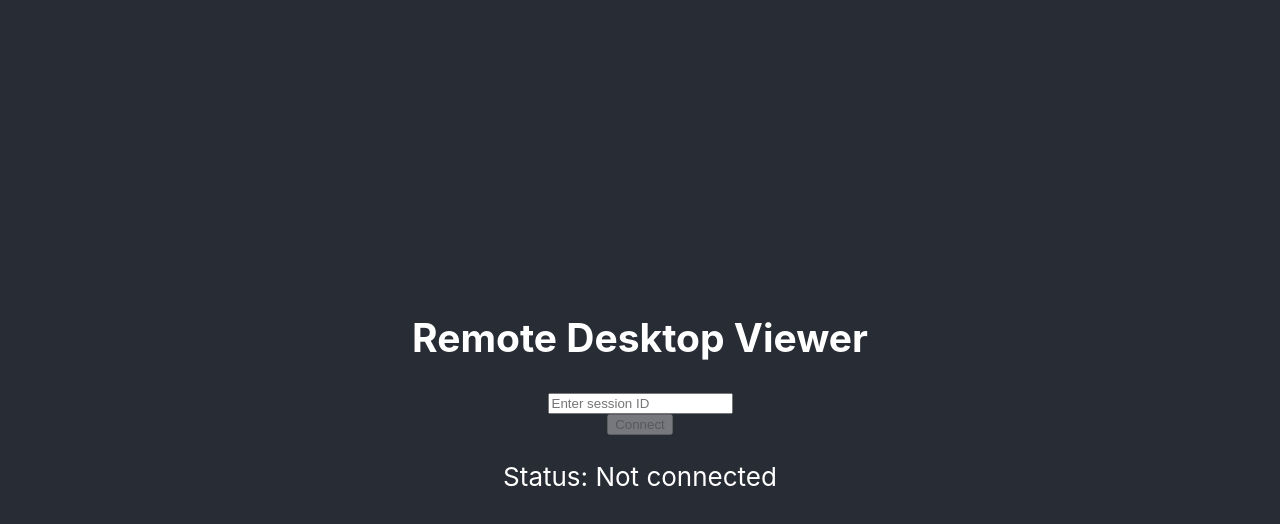
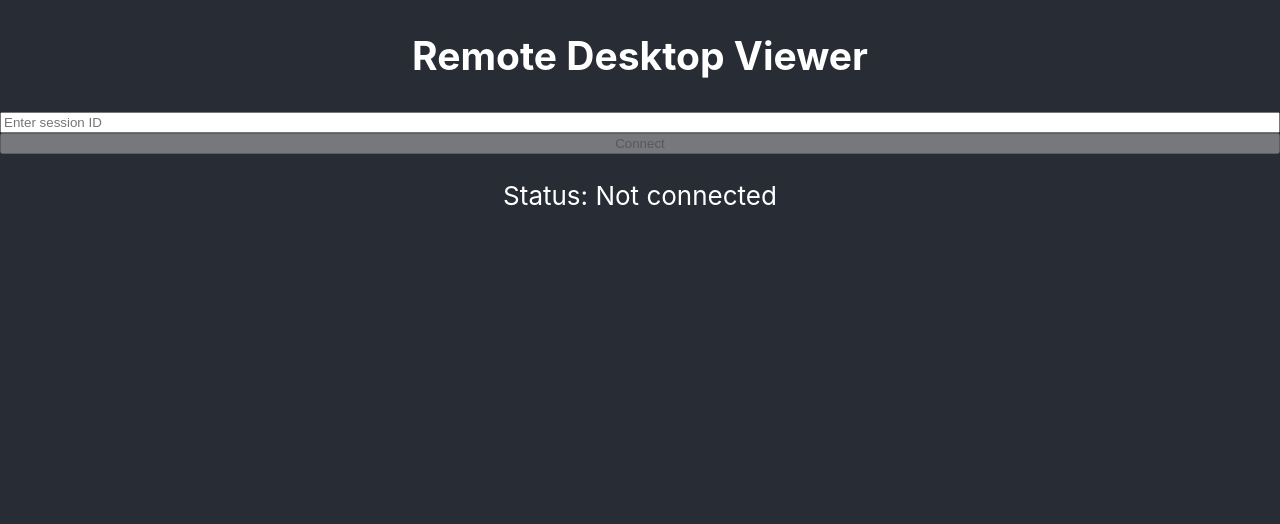
Before and after one commit to oxydetoxy/rdp, a React (Create React App) app: page / in a window 1280 px wide. Shown: the top 524 px of the page. Built offline with nearby package versions, Linux system fonts and the light colour scheme.

Commit message:
Update App.css

```diff
--- a/src/App.css
+++ b/src/App.css
@@ -23,13 +23,16 @@ body, html, #root, .App {
 
 .App-header {
   background-color: #282c34;
-  min-height: 100vh;
+  width: 100vw;
+  height: 100vh;
   display: flex;
   flex-direction: column;
-  align-items: center;
-  justify-content: center;
+  align-items: stretch;
+  justify-content: flex-start;
   font-size: calc(10px + 2vmin);
   color: white;
+  margin: 0;
+  padding: 0;
 }
 
 .App-link {
```
